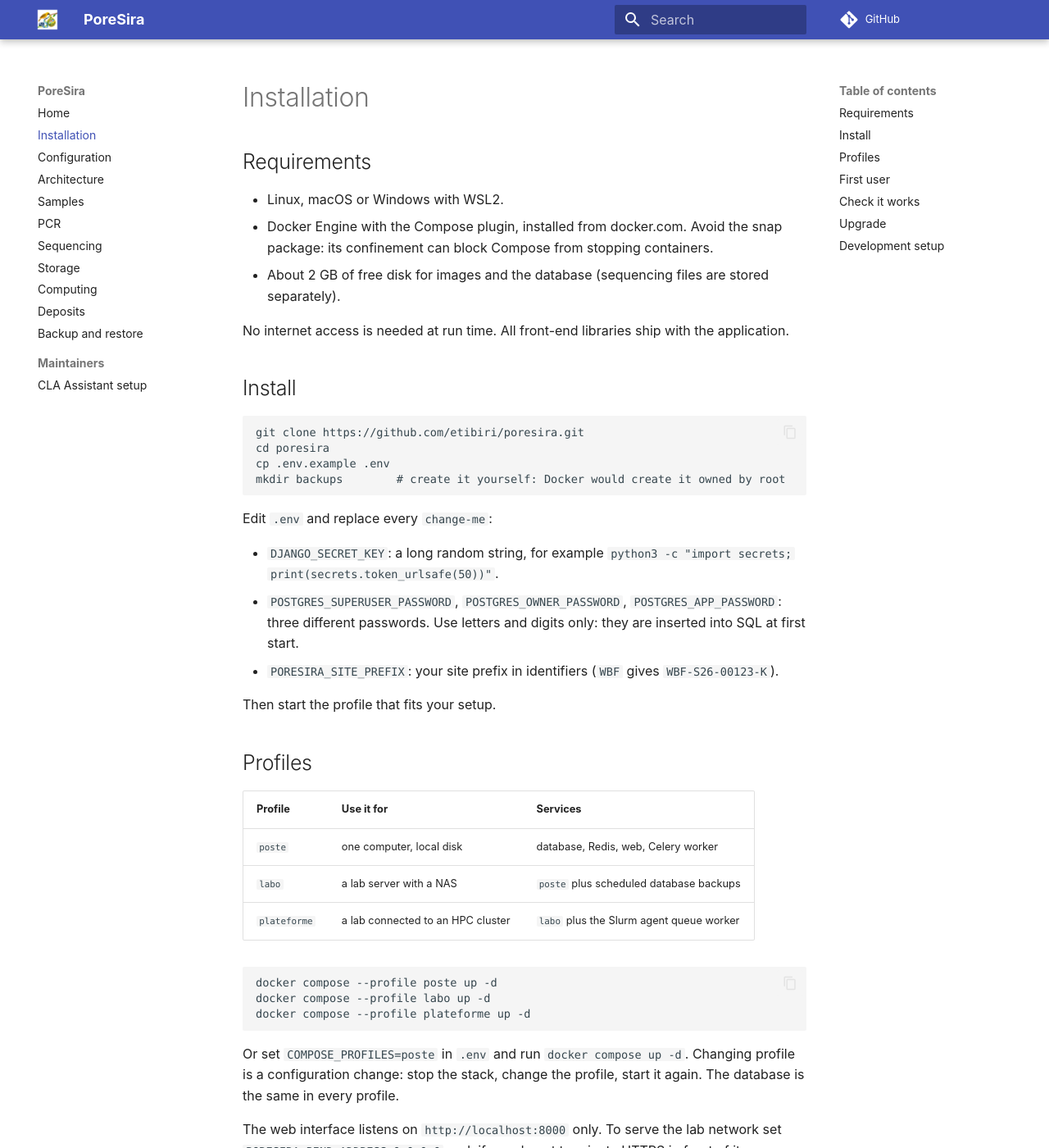
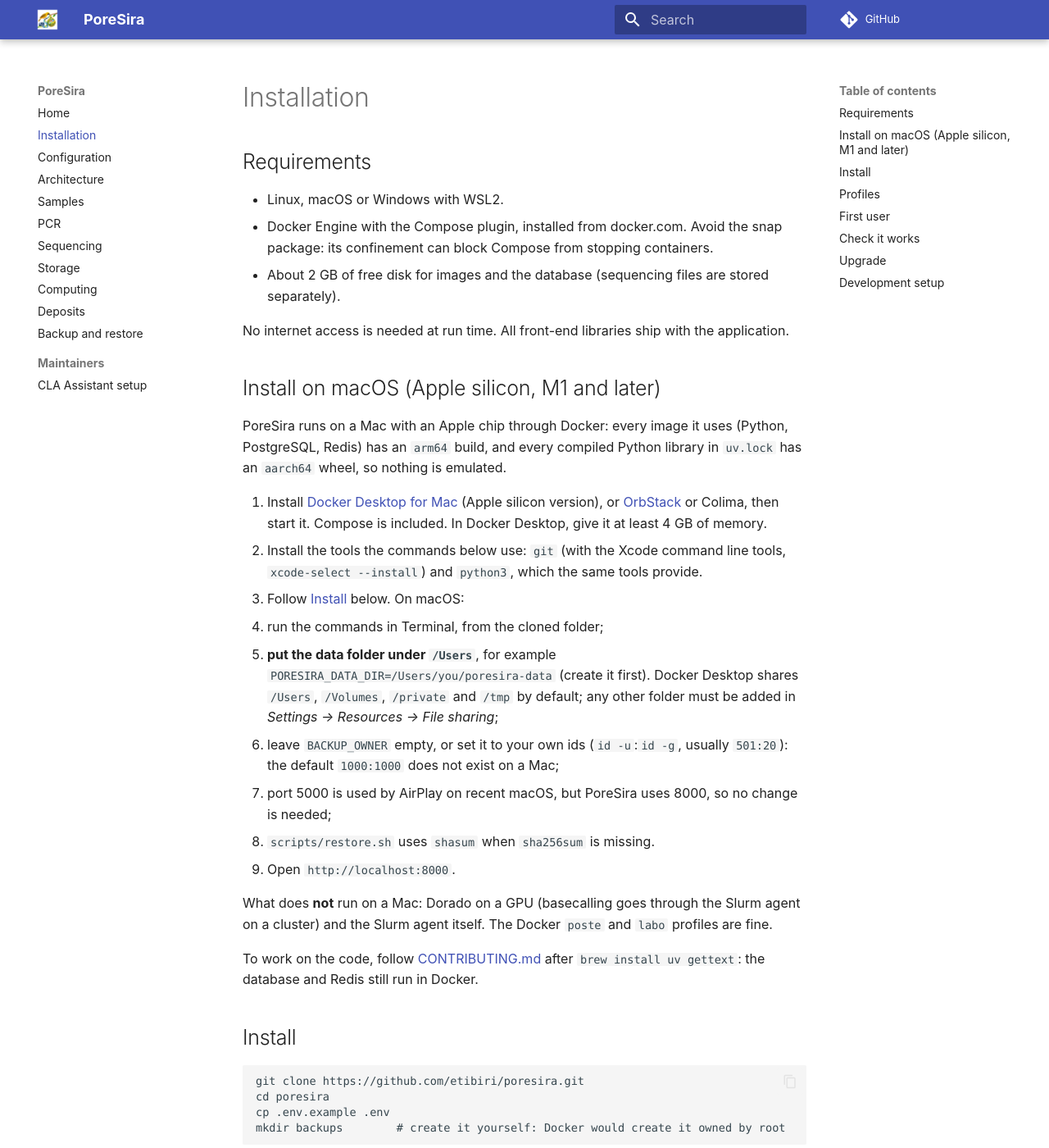
Before and after one commit to etibiri/poresira, an MkDocs documentation site: the page built from docs/installation.md, in a window 1280 px wide and 1400 px high. Shown: the whole window at 82% size. Built offline with MkDocs 1.6.1 and Material for MkDocs 9.7.7, drawn with Linux system fonts in a browser that asks for light colours; comment, search, counter and statistics services are not loaded.

Commit message:
docs(install): install on macOS Apple silicon, and make restore.sh work without sha256sum

```diff
--- a/docs/installation.md
+++ b/docs/installation.md
@@ -9,6 +9,35 @@
 - About 2 GB of free disk for images and the database (sequencing files are stored separately).
 
 No internet access is needed at run time. All front-end libraries ship with the application.
+
+## Install on macOS (Apple silicon, M1 and later)
+
+PoreSira runs on a Mac with an Apple chip through Docker: every image it uses (Python, PostgreSQL,
+Redis) has an `arm64` build, and every compiled Python library in `uv.lock` has an `aarch64`
+wheel, so nothing is emulated.
+
+1. Install [Docker Desktop for Mac](https://www.docker.com/products/docker-desktop/) (Apple
+   silicon version), or [OrbStack](https://orbstack.dev/) or Colima, then start it. Compose is
+   included. In Docker Desktop, give it at least 4 GB of memory.
+2. Install the tools the commands below use: `git` (with the Xcode command line tools,
+   `xcode-select --install`) and `python3`, which the same tools provide.
+3. Follow [Install](#install) below. On macOS:
+   - run the commands in Terminal, from the cloned folder;
+   - **put the data folder under `/Users`**, for example `PORESIRA_DATA_DIR=/Users/you/poresira-data`
+     (create it first). Docker Desktop shares `/Users`, `/Volumes`, `/private` and `/tmp` by
+     default; any other folder must be added in *Settings → Resources → File sharing*;
+   - leave `BACKUP_OWNER` empty, or set it to your own ids (`id -u`:`id -g`, usually `501:20`):
+     the default `1000:1000` does not exist on a Mac;
+   - port 5000 is used by AirPlay on recent macOS, but PoreSira uses 8000, so no change is needed;
+   - `scripts/restore.sh` uses `shasum` when `sha256sum` is missing.
+4. Open `http://localhost:8000`.
+
+What does **not** run on a Mac: Dorado on a GPU (basecalling goes through the Slurm agent on a
+cluster) and the Slurm agent itself. The Docker `poste` and `labo` profiles are fine.
+
+To work on the code, follow
+[CONTRIBUTING.md](https://github.com/etibiri/poresira/blob/main/CONTRIBUTING.md) after
+`brew install uv gettext`: the database and Redis still run in Docker.
 
 ## Install
 
```
Also changed, not shown: CHANGELOG.md (+2 -0 lines), 1 other file.
